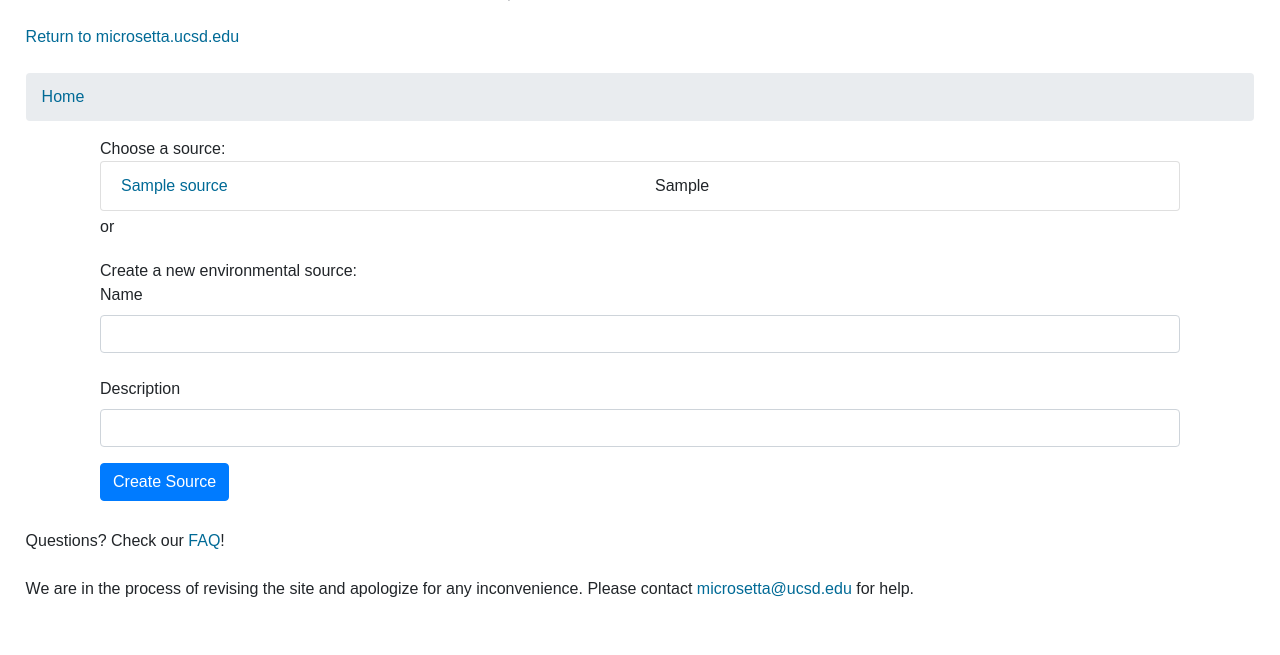
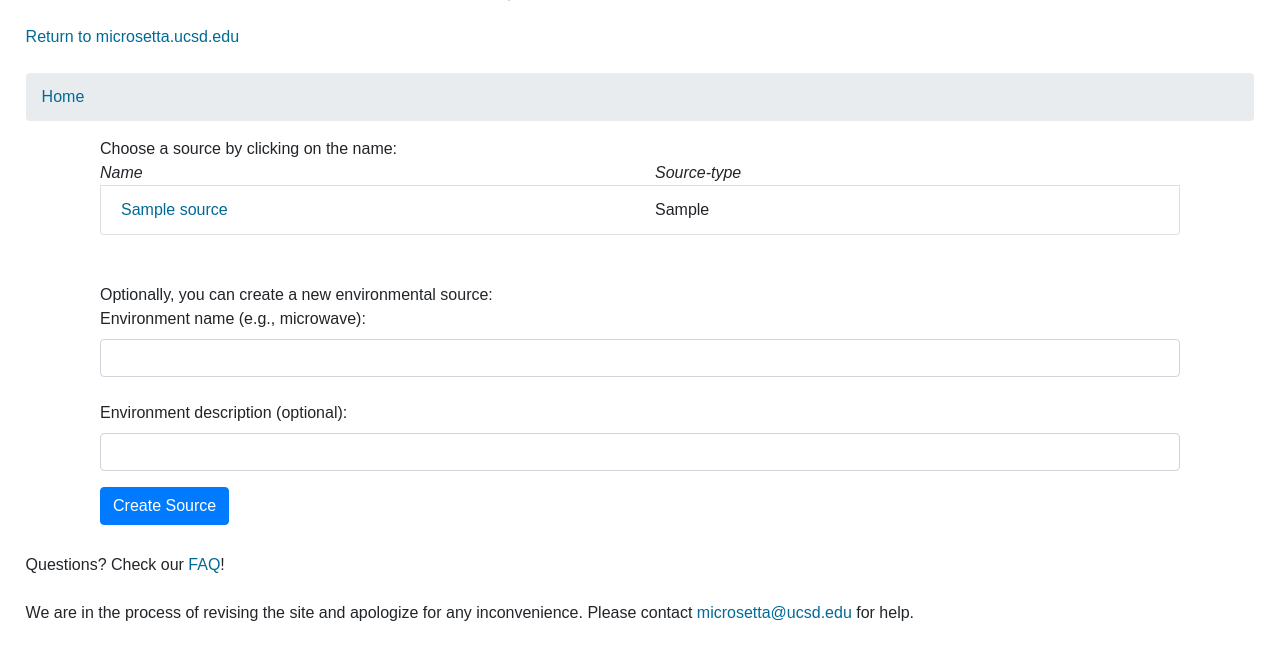
Before and after one commit to biocore/microsetta-private-api, a Python web app: template microsetta_private_api/templates/account.jinja2 in a window 1280 px wide. Shown: the part 227-882 px from the top of the page. Before the commit the page ends 824 px from the top, so only its background shows below. Run offline with Jinja, Linux system fonts and the light colour scheme; the template is opened without the code that fills it: most values are stand-ins (such as "Sample title", 1, 10 or a date in 2020).

Commit message:
UI tweaks

```diff
--- a/microsetta_private_api/example/client_impl.py
+++ b/microsetta_private_api/example/client_impl.py
@@ -548,13 +548,18 @@ def get_source(account_id, source_id):
             if answer['survey_template_id'] == VIOSCREEN_ID:
                 sample['ffq'] = True
 
+    needs_assignment = any([sample['sample_datetime'] is None
+                            for sample in samples_output])
+
     is_human = source_output['source_type'] == Source.SOURCE_TYPE_HUMAN
     return render_template('source.jinja2',
                            acct_id=account_id,
                            source_id=source_id,
                            is_human=is_human,
+                           needs_assignment=needs_assignment,
                            samples=samples_output,
                            surveys=per_source,
+                           source_name=source_output['source_name'],
                            vioscreen_id=VIOSCREEN_ID)
 
 
--- a/microsetta_private_api/templates/account.jinja2
+++ b/microsetta_private_api/templates/account.jinja2
@@ -25,8 +25,16 @@
 {% block content %}
         <div class="container">
             {%  if sources|length > 0 %}
-            Choose a source:
+            Choose a source by clicking on the name:
             <div class="list-group">
+                <div class="row">
+                    <div class="col-sm">
+                        <i>Name</i>
+                    </div>
+                    <div class="col-sm">
+                        <i>Source-type</i>
+                    </div>
+                </div>
                 {% for source in sources %}
                 <div class="container list-group-item {{loop.cycle('odd', 'even') }}">
                   <div class="row">
@@ -42,20 +50,18 @@
                 </div>
                 {% endfor %}
             </div>
-            <p>
-                or
-            </p>
+            <br/><br/>
             {% endif %}
         </div>
         <div class="container">
-            Create a new environmental source:
+            Optionally, you can create a new environmental source:
             <form method="post" name="new_source_form" action="/accounts/{{acct_id}}/sources/">
                 <div class="form-group">
-                    <label for="source_name" name="source_name_label">Name</label>
+                    <label for="source_name" name="source_name_label">Environment name (e.g., microwave):</label>
                     <input id="source_name" name="source_name" class="form-control" type="text"/>
                     <input id="source_type" name="source_type" type="hidden" value="environmental" />
                     <br />
-                    <label for="source_description" name="source_description_label">Description</label>
+                    <label for="source_description" name="source_description_label">Environment description (optional):</label>
                     <input id="source_description" name="source_description" class="form-control" type="text"/>
                  </div>
                 <input type="submit" class="btn btn-primary" value="Create Source"/>
```
Also changed, not shown: microsetta_private_api/templates/source.jinja2 (+28 -4 lines).
